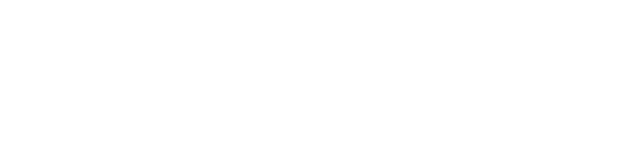
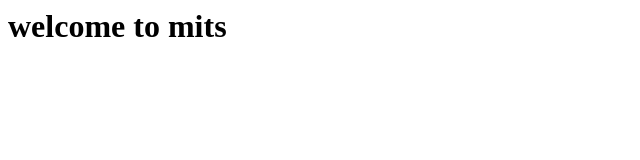
Before and after one commit to joseph2006cs/MERN, a plain HTML site: page index.html in a window 1280 px wide. Shown: the whole page, without its empty margins (0-640 px from the left). Drawn offline with Linux system fonts and the light colour scheme.

Commit message:
Update index.html

```diff
--- a/index.html
+++ b/index.html
@@ -5,6 +5,8 @@
     <title>Document</title>
 </head>
 <body>
-
+<h1>
+welcome to mits
+</h1>
 </body>
 </html>
```
